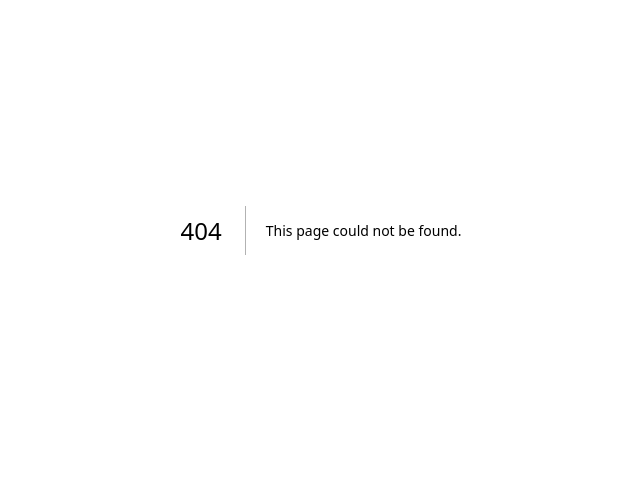
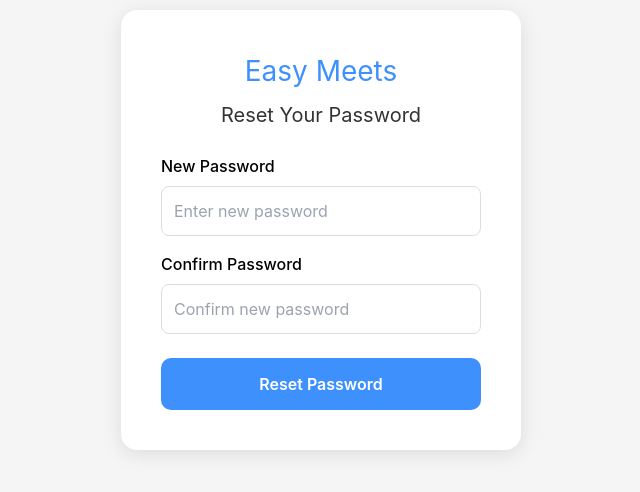
Before and after one commit to MarwhAlzandani/easymeets-web, a Next.js app: page /invite/1/app/reset-password in a window 1280 px wide. Before the commit this address had no page. Shown: the part 170-662 px from the top of the page, without its empty margins (319-959 px from the left). Built offline with nearby package versions, Linux system fonts and the light colour scheme; no server answers.

Commit message:
Add reset password page

```diff
--- /dev/null
+++ b/app/invite/[code]/app/reset-password/page.tsx
@@ -0,0 +1,181 @@
+'use client';
+
+import { useState, useEffect } from 'react';
+import { createClient } from '@supabase/supabase-js';
+
+const supabase = createClient(
+  process.env.NEXT_PUBLIC_SUPABASE_URL!,
+  process.env.NEXT_PUBLIC_SUPABASE_ANON_KEY!
+);
+
+export default function ResetPassword() {
+  const [password, setPassword] = useState('');
+  const [confirmPassword, setConfirmPassword] = useState('');
+  const [loading, setLoading] = useState(false);
+  const [message, setMessage] = useState('');
+  const [error, setError] = useState('');
+
+  useEffect(() => {
+    // Supabase will automatically pick up the token from the URL
+    supabase.auth.onAuthStateChange(async (event, session) => {
+      if (event === 'PASSWORD_RECOVERY') {
+        // User is ready to reset password
+      }
+    });
+  }, []);
+
+  const handleReset = async (e: React.FormEvent) => {
+    e.preventDefault();
+    setError('');
+    setMessage('');
+
+    if (password !== confirmPassword) {
+      setError('Passwords do not match');
+      return;
+    }
+
+    if (password.length < 6) {
+      setError('Password must be at least 6 characters');
+      return;
+    }
+
+    setLoading(true);
+
+    const { error } = await supabase.auth.updateUser({
+      password: password,
+    });
+
+    setLoading(false);
+
+    if (error) {
+      setError(error.message);
+    } else {
+      setMessage('Password updated successfully! You can now open the app and log in.');
+    }
+  };
+
+  return (
+    <div style={{
+      minHeight: '100vh',
+      display: 'flex',
+      alignItems: 'center',
+      justifyContent: 'center',
+      backgroundColor: '#f5f5f5',
+      padding: '20px',
+    }}>
+      <div style={{
+        backgroundColor: 'white',
+        padding: '40px',
+        borderRadius: '16px',
+        boxShadow: '0 4px 20px rgba(0,0,0,0.1)',
+        maxWidth: '400px',
+        width: '100%',
+      }}>
+        <h1 style={{
+          color: '#3e91fd',
+          fontSize: '28px',
+          marginBottom: '8px',
+          textAlign: 'center',
+        }}>
+          Easy Meets
+        </h1>
+        <h2 style={{
+          fontSize: '20px',
+          marginBottom: '24px',
+          textAlign: 'center',
+          color: '#333',
+        }}>
+          Reset Your Password
+        </h2>
+
+        {message ? (
+          <div style={{
+            backgroundColor: '#d4edda',
+            color: '#155724',
+            padding: '16px',
+            borderRadius: '8px',
+            textAlign: 'center',
+          }}>
+            {message}
+          </div>
+        ) : (
+          <form onSubmit={handleReset}>
+            <div style={{ marginBottom: '16px' }}>
+              <label style={{ display: 'block', marginBottom: '8px', fontWeight: '500' }}>
+                New Password
+              </label>
+              <input
+                type="password"
+                value={password}
+                onChange={(e) => setPassword(e.target.value)}
+                style={{
+                  width: '100%',
+                  padding: '12px',
+                  borderRadius: '8px',
+                  border: '1px solid #ddd',
+                  fontSize: '16px',
+                  boxSizing: 'border-box',
+                }}
+                placeholder="Enter new password"
+                required
+              />
+            </div>
+
+            <div style={{ marginBottom: '24px' }}>
+              <label style={{ display: 'block', marginBottom: '8px', fontWeight: '500' }}>
+                Confirm Password
+              </label>
+              <input
+                type="password"
+                value={confirmPassword}
+                onChange={(e) => setConfirmPassword(e.target.value)}
+                style={{
+                  width: '100%',
+                  padding: '12px',
+                  borderRadius: '8px',
+                  border: '1px solid #ddd',
+                  fontSize: '16px',
+                  boxSizing: 'border-box',
+                }}
+                placeholder="Confirm new password"
+                required
+              />
+            </div>
+
+            {error && (
+              <div style={{
+                backgroundColor: '#f8d7da',
+                color: '#721c24',
+                padding: '12px',
+                borderRadius: '8px',
+                marginBottom: '16px',
+                textAlign: 'center',
+              }}>
+                {error}
+              </div>
+            )}
+
+            <button
+              type="submit"
+              disabled={loading}
+              style={{
+                width: '100%',
+                padding: '14px',
+                backgroundColor: '#3e91fd',
+                color: 'white',
+                border: 'none',
+                borderRadius: '10px',
+                fontSize: '16px',
+                fontWeight: '600',
+                cursor: loading ? 'not-allowed' : 'pointer',
+                opacity: loading ? 0.7 : 1,
+              }}
+            >
+              {loading ? 'Updating...' : 'Reset Password'}
+            </button>
+          </form>
+        )}
+      </div>
+    </div>
+  );
+}
```
